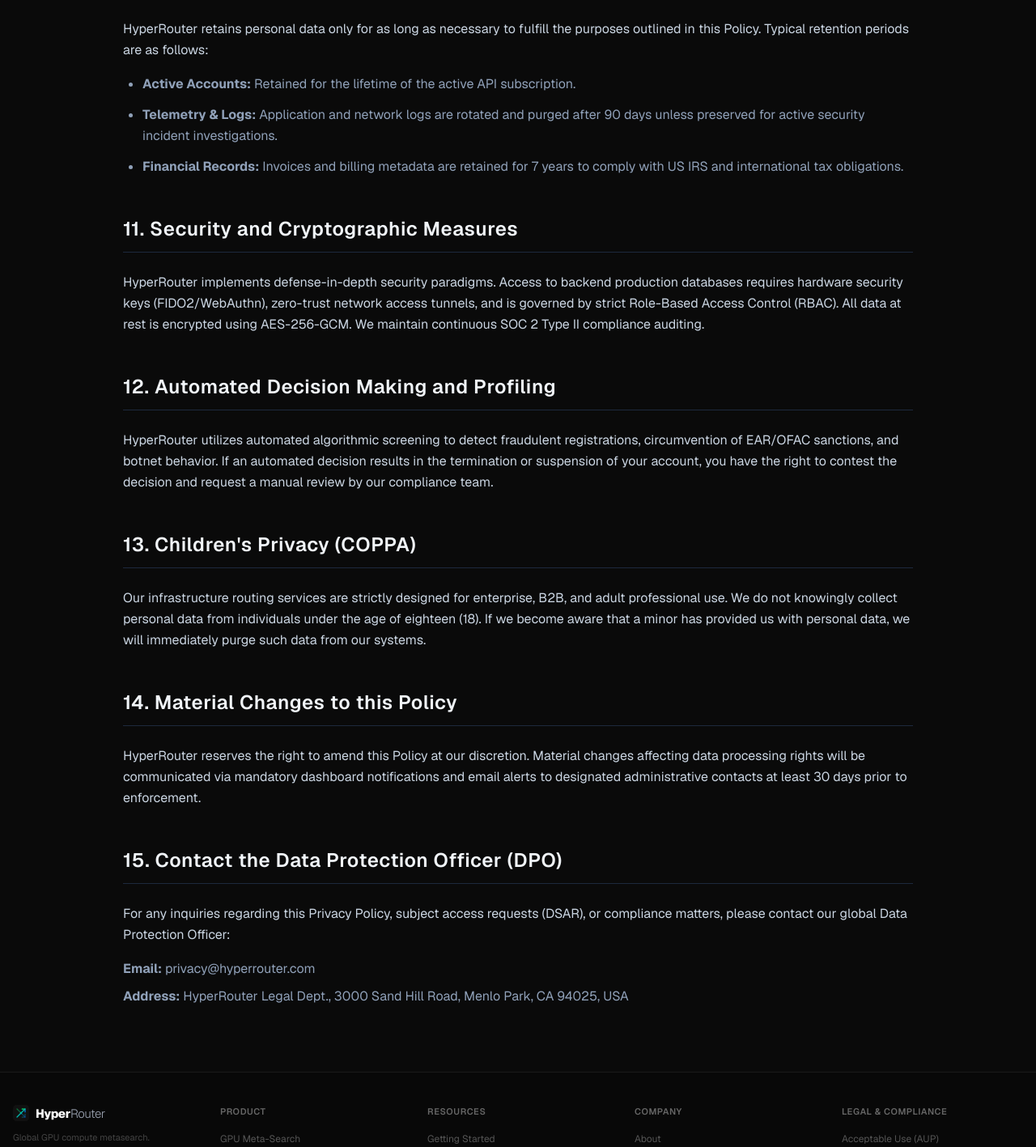
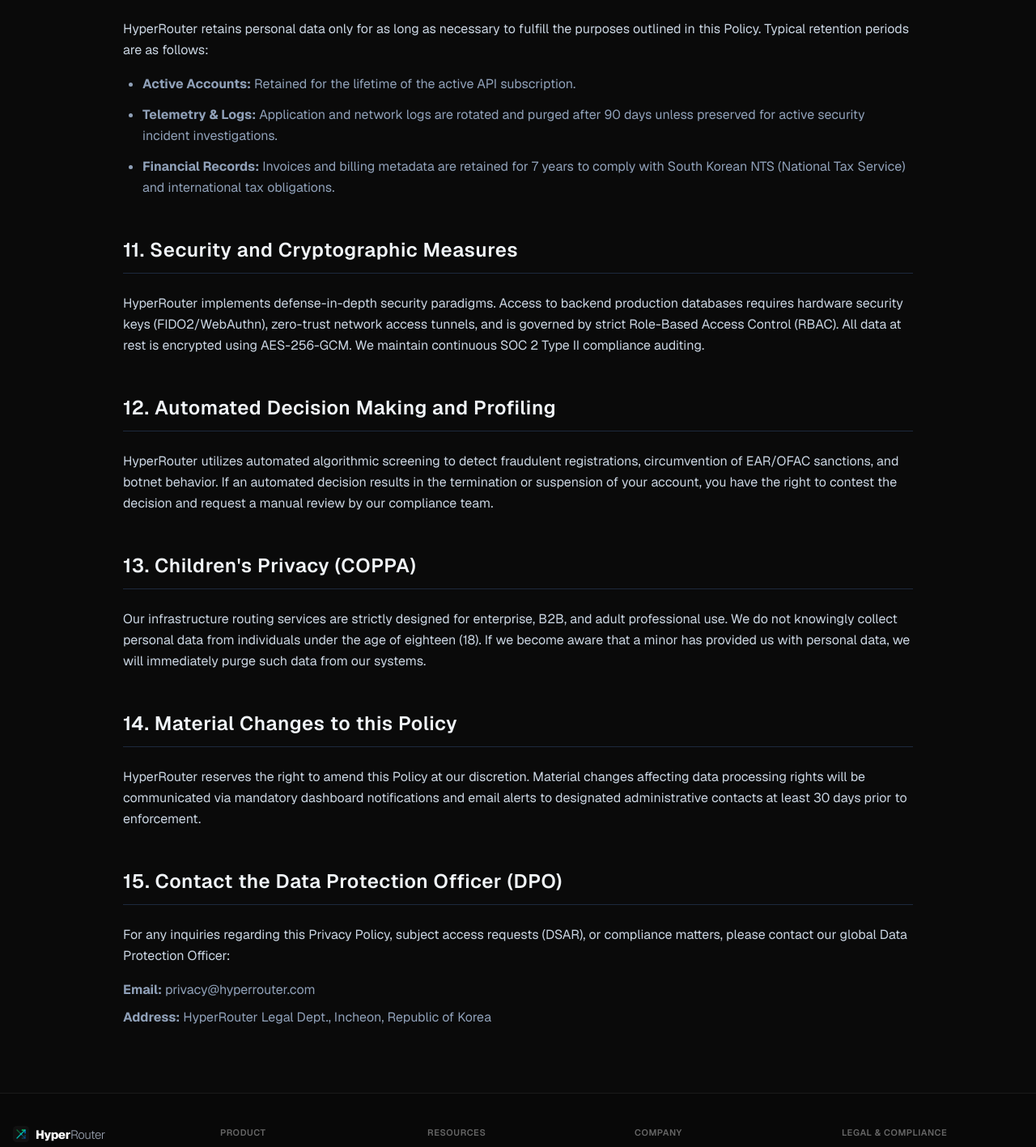
Before and after one commit to axiomlabsglobal/hyperrouter, a Next.js app: page /privacy in a window 1280 px wide. Shown: the part 3068-4485 px from the top of the page at 81% size. Built offline with nearby package versions, Linux system fonts and the light colour scheme; no server answers.

Commit message:
fix: update legal entity facts to South Korea

```diff
--- a/src/app/legal/aml/page.tsx
+++ b/src/app/legal/aml/page.tsx
@@ -124,7 +124,7 @@
             </p>
             <ul className="list-none space-y-2 text-slate-400">
               <li><strong>Email:</strong> aml-compliance@hyperrouter.com</li>
-              <li><strong>Address:</strong> HyperRouter Legal Dept., 3000 Sand Hill Road, Menlo Park, CA 94025, USA</li>
+              <li><strong>Address:</strong> HyperRouter Legal Dept., Incheon, Republic of Korea</li>
             </ul>
           </section>
         </article>
--- a/src/app/legal/ear/page.tsx
+++ b/src/app/legal/ear/page.tsx
@@ -136,7 +136,7 @@
             </p>
             <ul className="list-none space-y-2 text-slate-400">
               <li><strong>Email:</strong> compliance@hyperrouter.com</li>
-              <li><strong>Address:</strong> HyperRouter Legal Dept., 3000 Sand Hill Road, Menlo Park, CA 94025, USA</li>
+              <li><strong>Address:</strong> HyperRouter Legal Dept., Incheon, Republic of Korea</li>
             </ul>
           </section>
         </article>
--- a/src/app/privacy/page.tsx
+++ b/src/app/privacy/page.tsx
@@ -81,7 +81,7 @@
           <section>
             <h2 className="text-2xl font-semibold text-slate-100 mt-12 mb-6 tracking-wide border-b border-slate-800 pb-3">7. International Data Transfers (Cross-Border)</h2>
             <p className="mb-4">
-              HyperRouter is incorporated in the United States. Data submitted to our platform may be routed globally to optimize latency. Transfers of personal data originating from the European Economic Area (EEA), the UK, or Switzerland to non-adequate jurisdictions are safeguarded by the <strong>Standard Contractual Clauses (SCCs)</strong> approved by the European Commission, alongside supplementary technical measures including AES-256 encryption at rest and TLS 1.3 in transit.
+              HyperRouter is a startup incorporated in the Republic of Korea, providing services globally. Data submitted to our platform may be routed globally to optimize latency. Transfers of personal data originating from the European Economic Area (EEA), the UK, or Switzerland to non-adequate jurisdictions are safeguarded by the <strong>Standard Contractual Clauses (SCCs)</strong> approved by the European Commission, alongside supplementary technical measures including AES-256 encryption at rest and TLS 1.3 in transit.
             </p>
           </section>
 
@@ -113,7 +113,7 @@
             <ul className="list-disc pl-6 space-y-3 text-slate-400 mb-6">
               <li><strong>Active Accounts:</strong> Retained for the lifetime of the active API subscription.</li>
               <li><strong>Telemetry & Logs:</strong> Application and network logs are rotated and purged after 90 days unless preserved for active security incident investigations.</li>
-              <li><strong>Financial Records:</strong> Invoices and billing metadata are retained for 7 years to comply with US IRS and international tax obligations.</li>
+              <li><strong>Financial Records:</strong> Invoices and billing metadata are retained for 7 years to comply with South Korean NTS (National Tax Service) and international tax obligations.</li>
             </ul>
           </section>
 
@@ -152,7 +152,7 @@
             </p>
             <ul className="list-none space-y-2 text-slate-400">
               <li><strong>Email:</strong> privacy@hyperrouter.com</li>
-              <li><strong>Address:</strong> HyperRouter Legal Dept., 3000 Sand Hill Road, Menlo Park, CA 94025, USA</li>
+              <li><strong>Address:</strong> HyperRouter Legal Dept., Incheon, Republic of Korea</li>
             </ul>
           </section>
         </article>
--- a/src/app/terms/page.tsx
+++ b/src/app/terms/page.tsx
@@ -95,16 +95,16 @@
           </section>
 
           <section>
-            <h2 className="text-2xl font-semibold text-slate-100 mt-12 mb-6 tracking-wide border-b border-slate-800 pb-3">12. Governing Law and Delaware Jurisdiction</h2>
+            <h2 className="text-2xl font-semibold text-slate-100 mt-12 mb-6 tracking-wide border-b border-slate-800 pb-3">12. Governing Law and Jurisdiction</h2>
             <p className="mb-4">
-              These Terms, and any dispute arising from them, shall be governed by and construed in accordance with the laws of the State of Delaware, United States, without regard to its conflict of law principles. The United Nations Convention on Contracts for the International Sale of Goods is explicitly excluded.
+              These Terms, and any dispute arising from them, shall be governed by and construed in accordance with the laws of the Republic of Korea (South Korea), without regard to its conflict of law principles. The United Nations Convention on Contracts for the International Sale of Goods is explicitly excluded.
             </p>
           </section>
 
           <section>
             <h2 className="text-2xl font-semibold text-slate-100 mt-12 mb-6 tracking-wide border-b border-slate-800 pb-3">13. Binding Arbitration and Class Action Waiver</h2>
             <p className="mb-4">
-              Any controversy or claim arising out of or relating to these Terms shall be settled by binding confidential arbitration administered by the American Arbitration Association (AAA) in San Francisco, California. <strong>YOU WAIVE YOUR RIGHT TO PARTICIPATE IN A CLASS ACTION LAWSUIT OR CLASS-WIDE ARBITRATION.</strong>
+              Any controversy or claim arising out of or relating to these Terms shall be settled by the exclusive jurisdiction of the competent courts in Seoul, Republic of Korea. <strong>YOU WAIVE YOUR RIGHT TO PARTICIPATE IN A CLASS ACTION LAWSUIT OR CLASS-WIDE ARBITRATION.</strong>
             </p>
           </section>
 
@@ -122,7 +122,7 @@
             </p>
             <ul className="list-none space-y-2 text-slate-400">
               <li><strong>Email:</strong> legal@hyperrouter.com</li>
-              <li><strong>Address:</strong> HyperRouter Legal Dept., 3000 Sand Hill Road, Menlo Park, CA 94025, USA</li>
+              <li><strong>Address:</strong> HyperRouter Legal Dept., Incheon, Republic of Korea</li>
             </ul>
           </section>
         </article>
```
